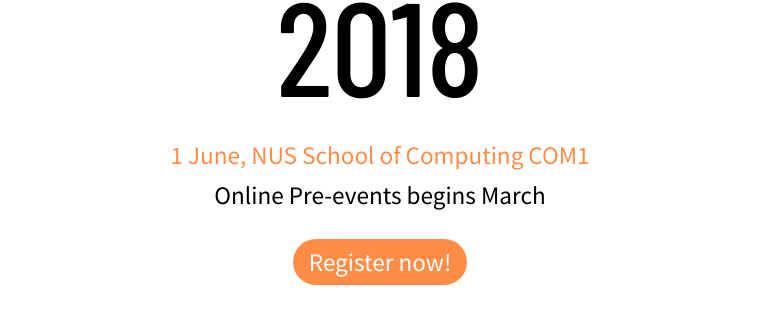
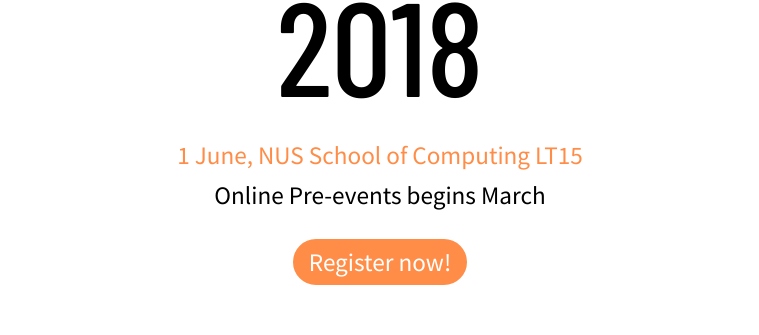
Before and after one commit to buildingblocs/2018, a Jekyll site: the page built from index.md, in a window 1280 px wide and 900 px high. Shown: the part 378-713 px from the top of the window, without its empty margins (260-1019 px from the left). Built offline with Jekyll 4.4.1, drawn with Linux system fonts in a browser that asks for light colours; some web fonts are replaced; a script that is not in the unit is left out.

Commit message:
Update _config.yml

```diff
--- a/_config.yml
+++ b/_config.yml
@@ -3,7 +3,7 @@
 title: "BuildingBloCS"
 tagline: "High School Computer Science Conference"
 date: "1 June"
-location: "NUS School of Computing COM1"
+location: "NUS School of Computing LT15"
 
 exclude:
   - README.md
```
